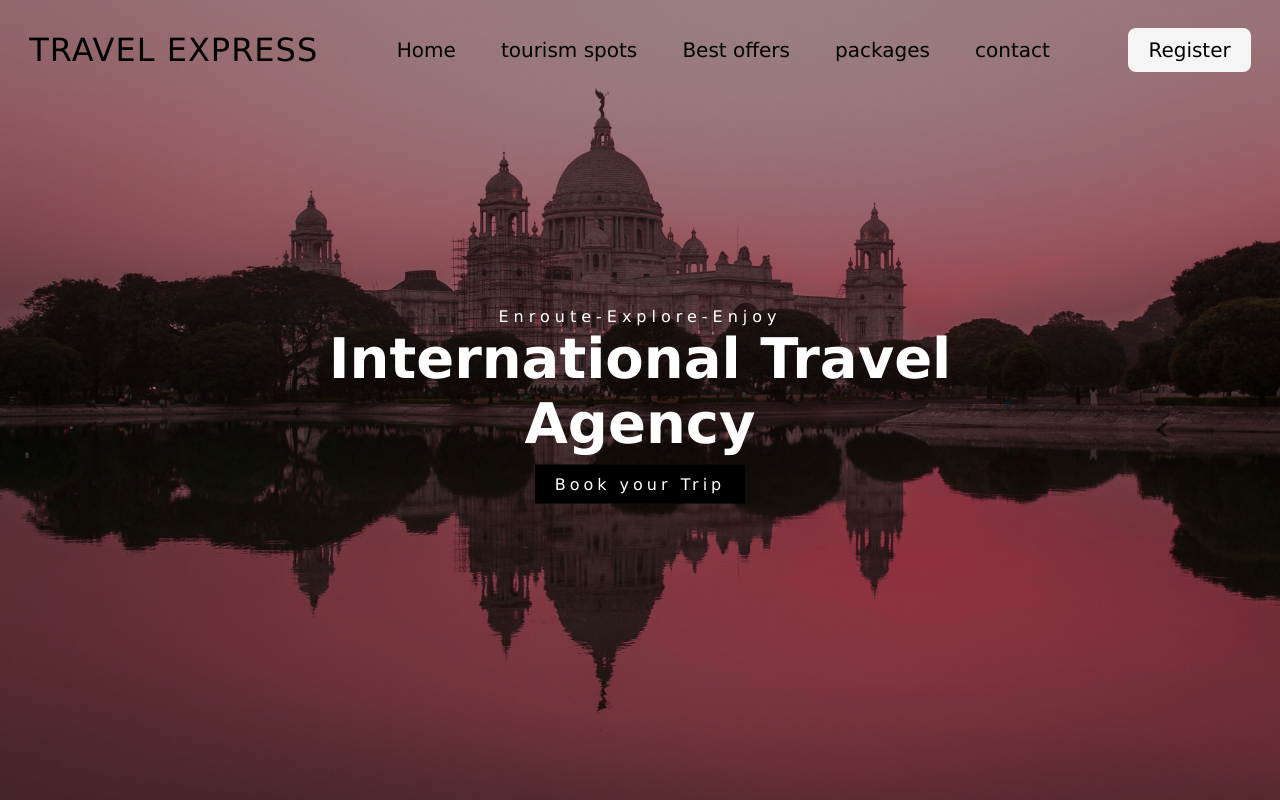
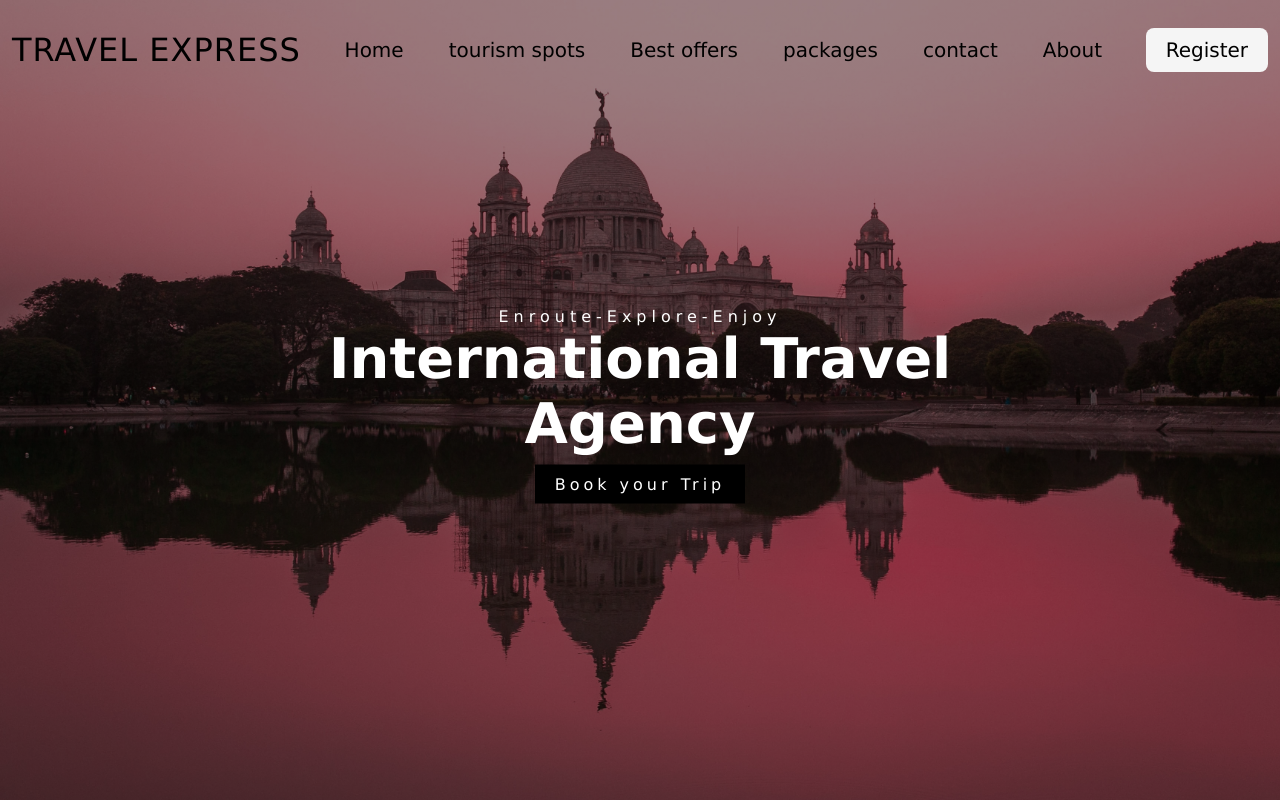
Before and after one commit to BhuvanRock05/OCTANET_OCTOBER, a plain HTML site: page index.html in a window 1280 px wide. Drawn offline with Linux system fonts and the light colour scheme.

Commit message:
added About

```diff
--- a/index.html
+++ b/index.html
@@ -16,6 +16,7 @@
              <a class="effect" href="#">Best offers</a>
              <a class="effect" href="#">packages</a>
              <a class="effect" href="#">contact</a>
+             <a class="effect" href="#">About</a>
         </div>
         <div class="Register">
             <a href="#">Register</a>
```
